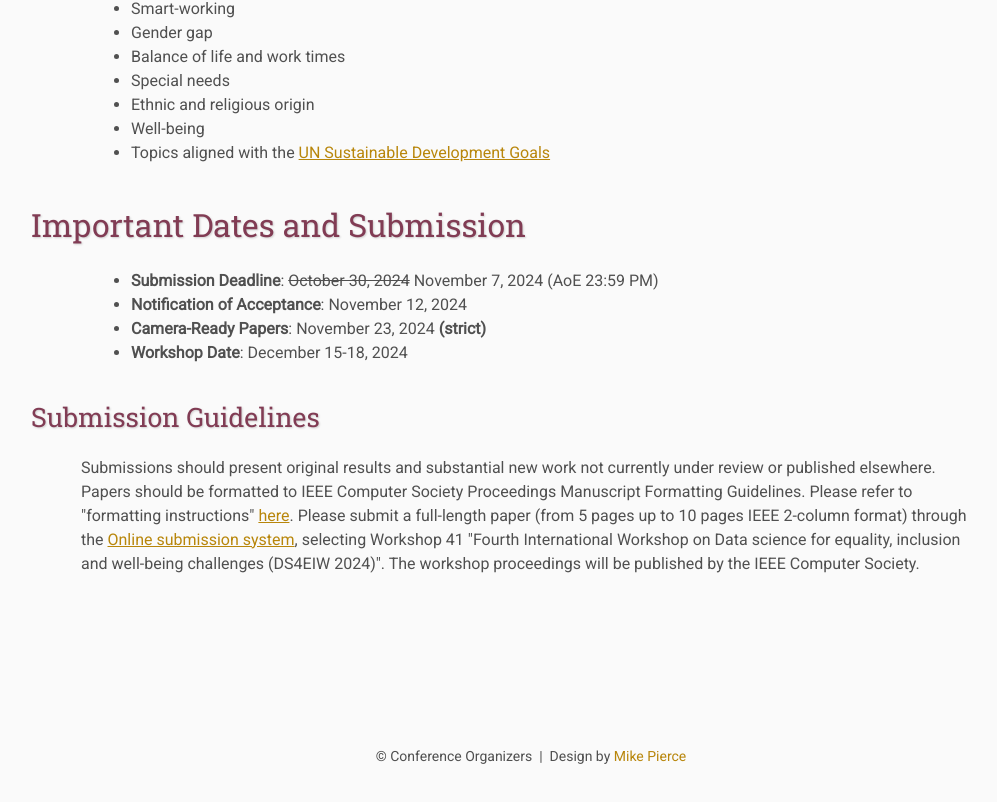
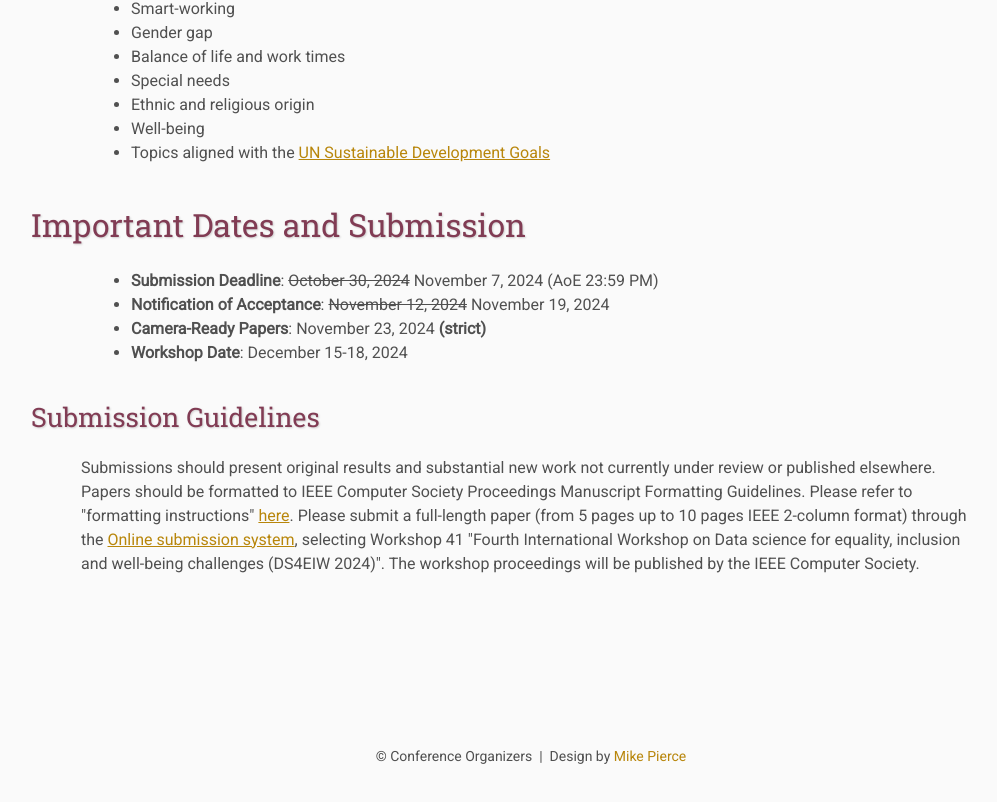
Before and after one commit to DS4EIW/4th-DS4EIW, a plain HTML site: page index.html in a window 1280 px wide. Shown: the part 3030-3832 px from the top of the page, without its empty margins (109-1106 px from the left). Drawn offline with Linux system fonts and the light colour scheme.

Commit message:
Update index.html

```diff
--- a/index.html
+++ b/index.html
@@ -150,7 +150,7 @@
         <p>
             <ul>
                 <li><b>Submission Deadline</b>: <del>October 30, 2024</del> November 7, 2024 (AoE 23:59 PM)</li>
-                <li><b>Notification of Acceptance</b>: November 12, 2024</li>
+                <li><b>Notification of Acceptance</b>: <del>November 12, 2024</del> November 19, 2024</li>
                 <li><b>Camera-Ready Papers</b>: November 23, 2024 <b>(strict)</b></li>
                 <li><b>Workshop Date</b>: December 15-18, 2024</li>
             </ul>
```
